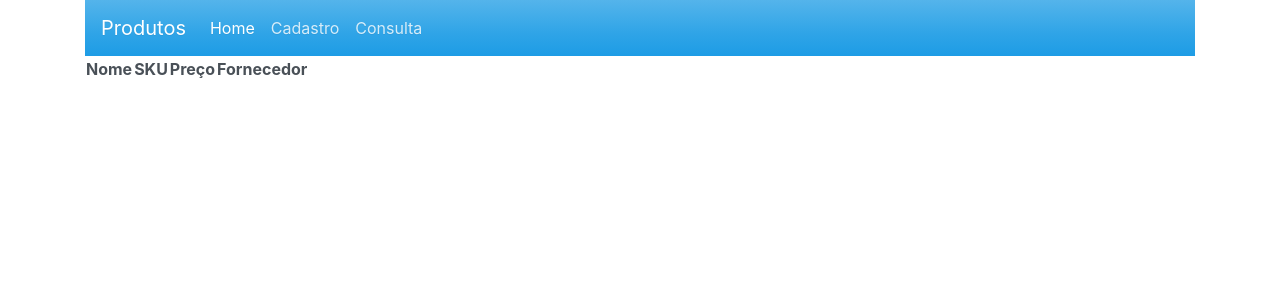
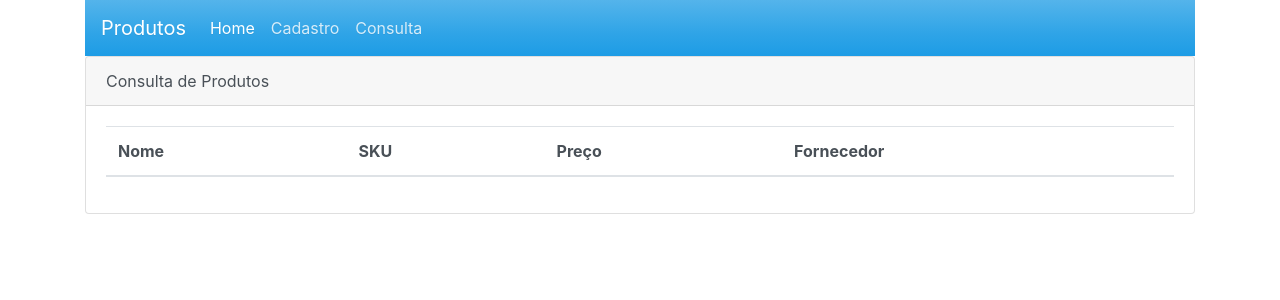
Before and after one commit to leonardo-rendano/sistema-de-cadastro, a React (Create React App) app in the folder sistema-de-cadastro/: page /#/consulta-produtos in a window 1280 px wide. Shown: the top 300 px of the page. Built offline with nearby package versions, Linux system fonts and the light colour scheme.

Commit message:
Alteração no card

```diff
--- a/sistema-de-cadastro/src/views/produtos/consulta.js
+++ b/sistema-de-cadastro/src/views/produtos/consulta.js
@@ -8,7 +8,13 @@ export default class ConsultaProdutos extends React.Component {
 
   render() {
     return(
-      <table>
+      <div className="card">
+        <div className="card-header">
+          Consulta de Produtos
+        </div>
+
+        <div className="card-body">
+          <table className="table table-hover">
             <thead>
               <tr>
                 <th> Nome </th>
@@ -32,6 +38,9 @@ export default class ConsultaProdutos extends React.Component {
               }
             </tbody>
           </table>
+        </div>
+
+      </div>
     );
   }
 }
```
Lines whose indentation alone changed are shown as unchanged.
